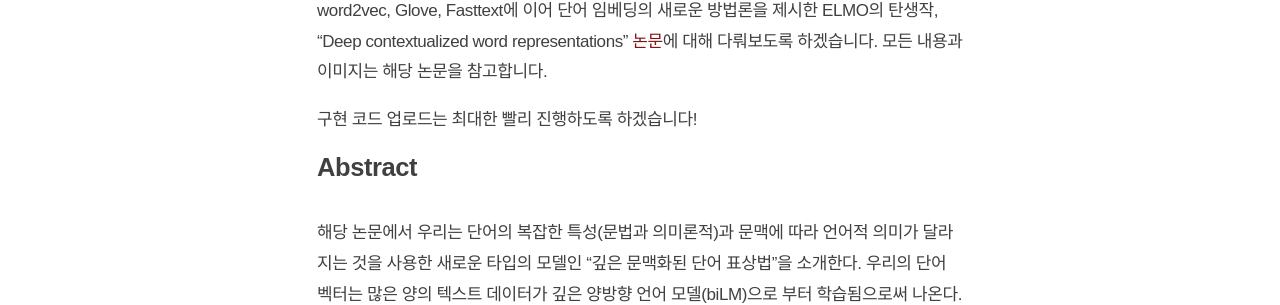
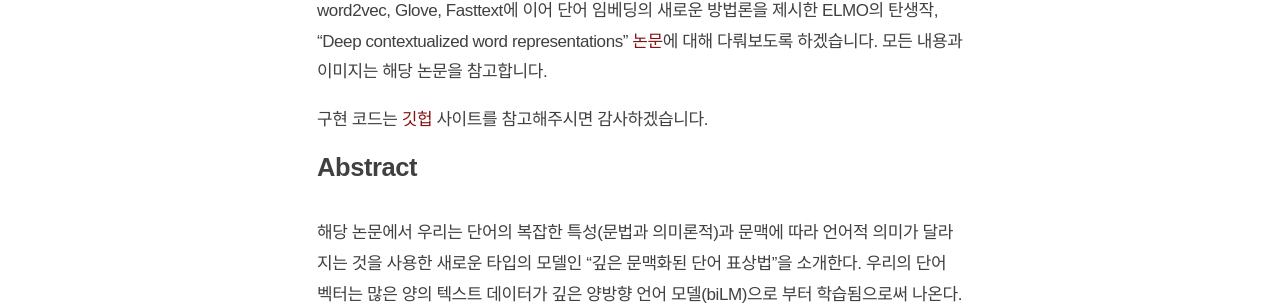
Before and after one commit to hskimim/hskimim.github.io, a Jekyll site: the page built from _posts/2019-04-15-Deep contextualized word representations.md, in a window 1280 px wide and 900 px high. Shown: the part 260-565 px from the top of the window. Built offline with Jekyll 4.4.1, drawn with Linux system fonts in a browser that asks for light colours; nearby versions of some CDN libraries; our own code applies the rules of GitHub Pages for plain Markdown files; formulas are drawn with MathJax 3; comment, search, counter and statistics services are not loaded.

Commit message:
ELMO post is litte changed

```diff
--- a/_posts/2019-04-15-Deep contextualized word representations.md
+++ b/_posts/2019-04-15-Deep contextualized word representations.md
@@ -7,8 +7,7 @@ tags: [NLP,HS]
 
 word2vec, Glove, Fasttext에 이어 단어 임베딩의 새로운 방법론을 제시한 ELMO의 탄생작, "Deep contextualized word representations" [논문](https://arxiv.org/pdf/1802.05365.pdf)에 대해 다뤄보도록 하겠습니다. 모든 내용과 이미지는 해당 논문을 참고합니다.
 
-구현 코드 업로드는 최대한 빨리 진행하도록 하겠습니다!
-
+구현 코드는 [깃헙](https://github.com/hskimim/Natural_language_Processing_self_study/tree/master/ELMO) 사이트를 참고해주시면 감사하겠습니다.
 ## Abstract
 
 해당 논문에서 우리는 단어의 복잡한 특성(문법과 의미론적)과 문맥에 따라 언어적 의미가 달라지는 것을 사용한 새로운 타입의 모델인 "깊은 문맥화된 단어 표상법"을 소개한다. 우리의 단어 벡터는 많은 양의 텍스트 데이터가 깊은 양방향 언어 모델(biLM)으로 부터 학습됨으로써 나온다. 또한, 이렇게 학습된 단어 벡터가 기존의 모델에 쉽게 접목되고 SOTA 의 성능을 보임을 증명한다.
```
